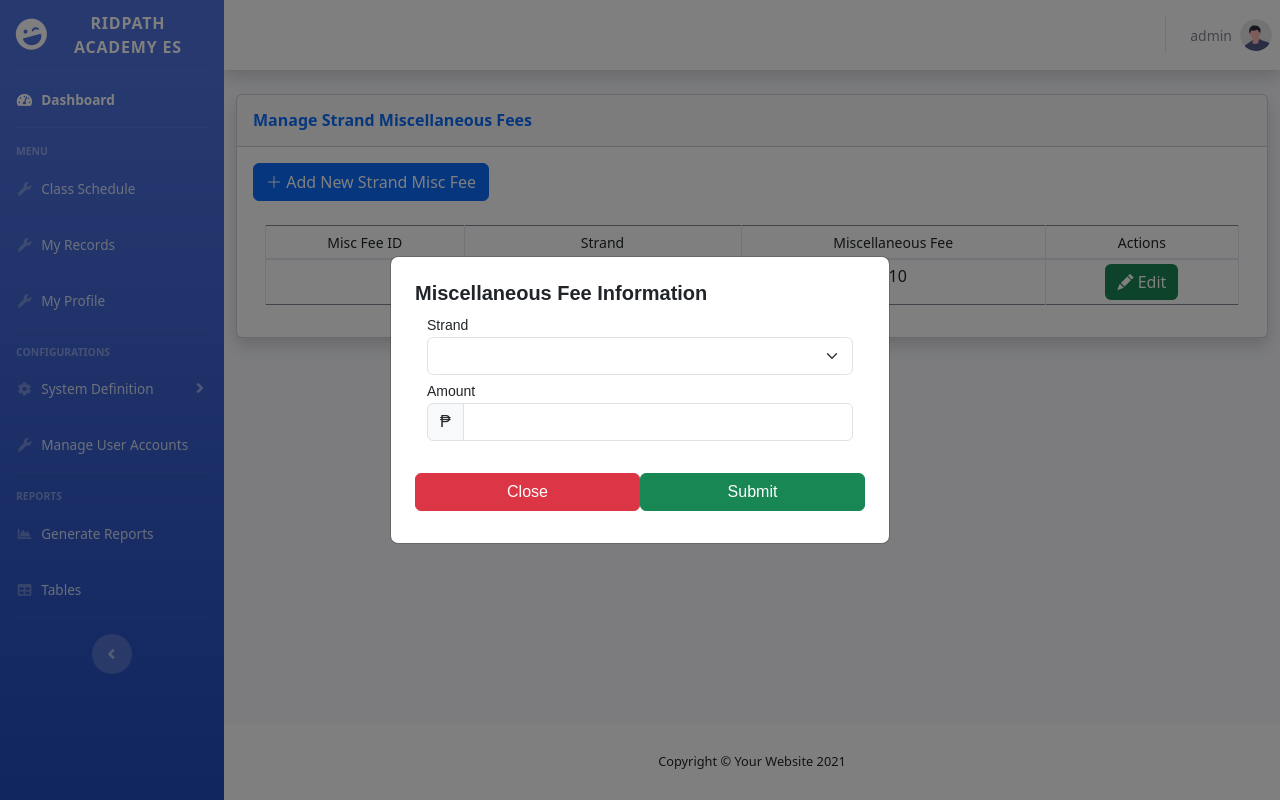
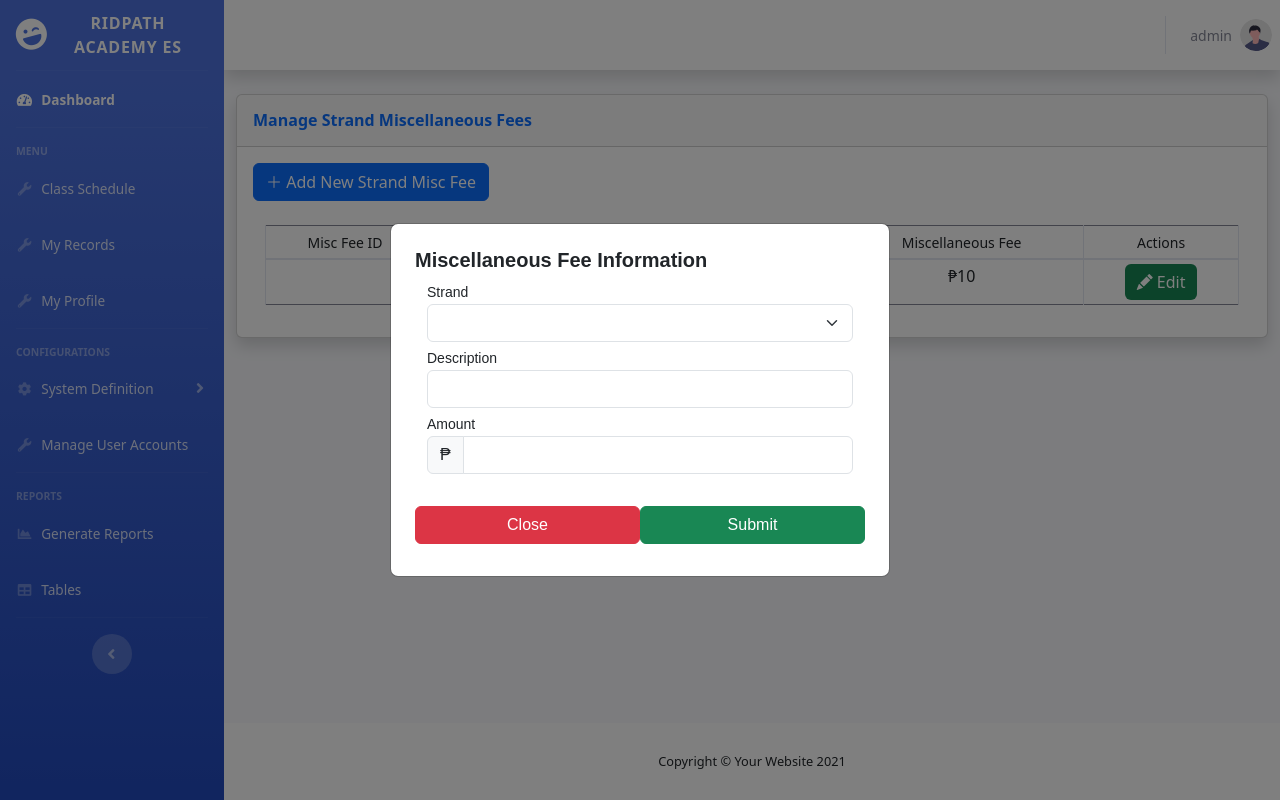
Before and after one commit to jemrelmangaliman/ridpathsystem, a PHP site: page /admin/miscellaneousfees.php in a window 1280 px wide, after a click on "Add New Strand Misc Fee". Run offline with PHP 8.4, Linux system fonts and the light colour scheme; a user stored in the database is signed in; tables that the repository leaves empty or names only in its code hold one stand-in row (values such as "Sample post"); data that the repository does not hold is empty; some libraries are stand-ins or nearby versions.

Commit message:
added description for miscellaneous fees

```diff
--- a/admin/miscellaneousfees.php
+++ b/admin/miscellaneousfees.php
@@ -32,6 +32,7 @@
                                         <tr>
                                             <th scope="col" class="text-center" id="th"><small>Misc Fee ID</small></th>
                                             <th scope="col" class="text-center" id="th"><small>Strand</small></th>
+                                            <th scope="col" class="text-center" id="th"><small>Description</small></th>
                                             <th scope="col" class="text-center" id="th"><small>Miscellaneous Fee</small></th>
                                             <th scope="col" class="text-center" id="th"><small>Actions</small></th>
                                         </tr>
@@ -46,11 +47,12 @@
                                             $ID = $DataArray['miscID'];
                                             $strandname = $DataArray['strandname'];
                                             $amount = $DataArray['amount'];
-
+                                            $description = $DataArray['description'];
                                             ?>
                                             <tr>
                                                 <td class="text-center" id="td"><?php echo $ID; ?></td>
                                                 <td class="text-center" id="td"><?php echo $strandname; ?></td>
+                                                <td class="text-center" id="td"><?php echo $description; ?></td>
                                                 <td class="text-center" id="td">₱<?php echo $amount; ?></td>
                                                 <td class="text-center" id="td">
                                                     <button class="btn btn-success border-0" title="Edit" id="table-button"
@@ -116,6 +118,12 @@
                                                 </div>
                                                 <div class="row mb-1">
                                                     <div class="col">
+                                                        <small>Description</small>
+                                                        <input type="text" class="form-control" name="description" required>
+                                                    </div>
+                                                </div>
+                                                <div class="row mb-1">
+                                                    <div class="col">
                                                         <small>Amount</small>
                                                         <div class="input-group mb-3">
                                                             <span class="input-group-text">₱</span>
--- a/processes/Admin_AddMiscellaneousFee.php
+++ b/processes/Admin_AddMiscellaneousFee.php
@@ -4,9 +4,10 @@
 
     $amount = $_POST['amount'];
     $strand = $_POST['strand'];
+    $description = $_POST['description'];
 
 
-            $Query = "INSERT INTO miscellaneousfees (amount, strandID) values ('$amount','$strand')";
+            $Query = "INSERT INTO miscellaneousfees (amount, description, strandID) values ('$amount','$description','$strand')";
 
             if (mysqli_query($conn, $Query)) {
                 $_SESSION['action-success'] = "Miscellaneous fee added.";
--- a/processes/Admin_EditMiscellaneousFee.php
+++ b/processes/Admin_EditMiscellaneousFee.php
@@ -5,8 +5,9 @@
     $ID = $_POST['miscID'];
     $amount = $_POST['amount'];
     $strand = $_POST['strand'];
+    $description = $_POST['description'];
 
-            $Query = "UPDATE miscellaneousfees SET amount='$amount', strandID='$strand' WHERE miscID = '$ID'";
+            $Query = "UPDATE miscellaneousfees SET amount='$amount', description='$description', strandID='$strand' WHERE miscID = '$ID'";
 
             if (mysqli_query($conn, $Query)) {
                 $_SESSION['action-success'] = "Miscellaneous fee updated.";
```
Also changed, not shown: ajax/Admin_viewMiscellaneousFee.php (+7 -0 lines).
